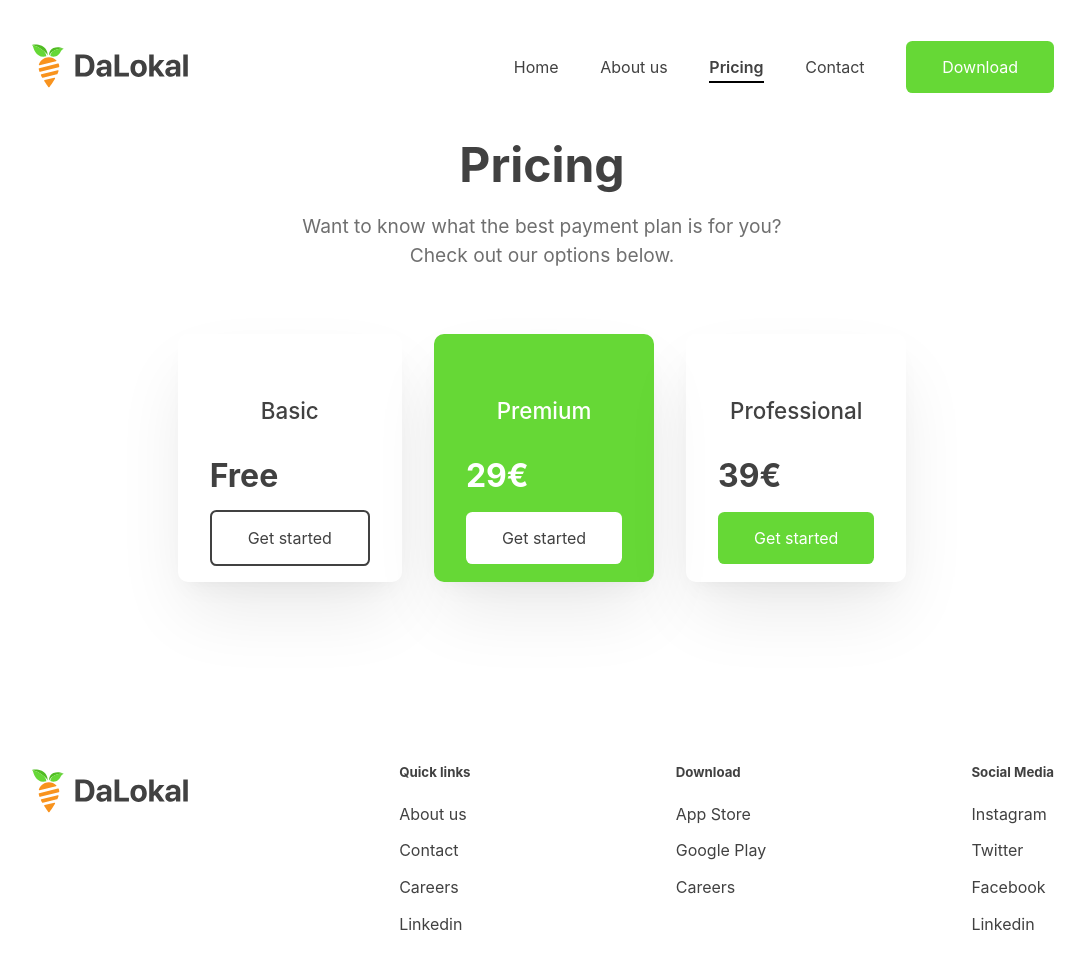
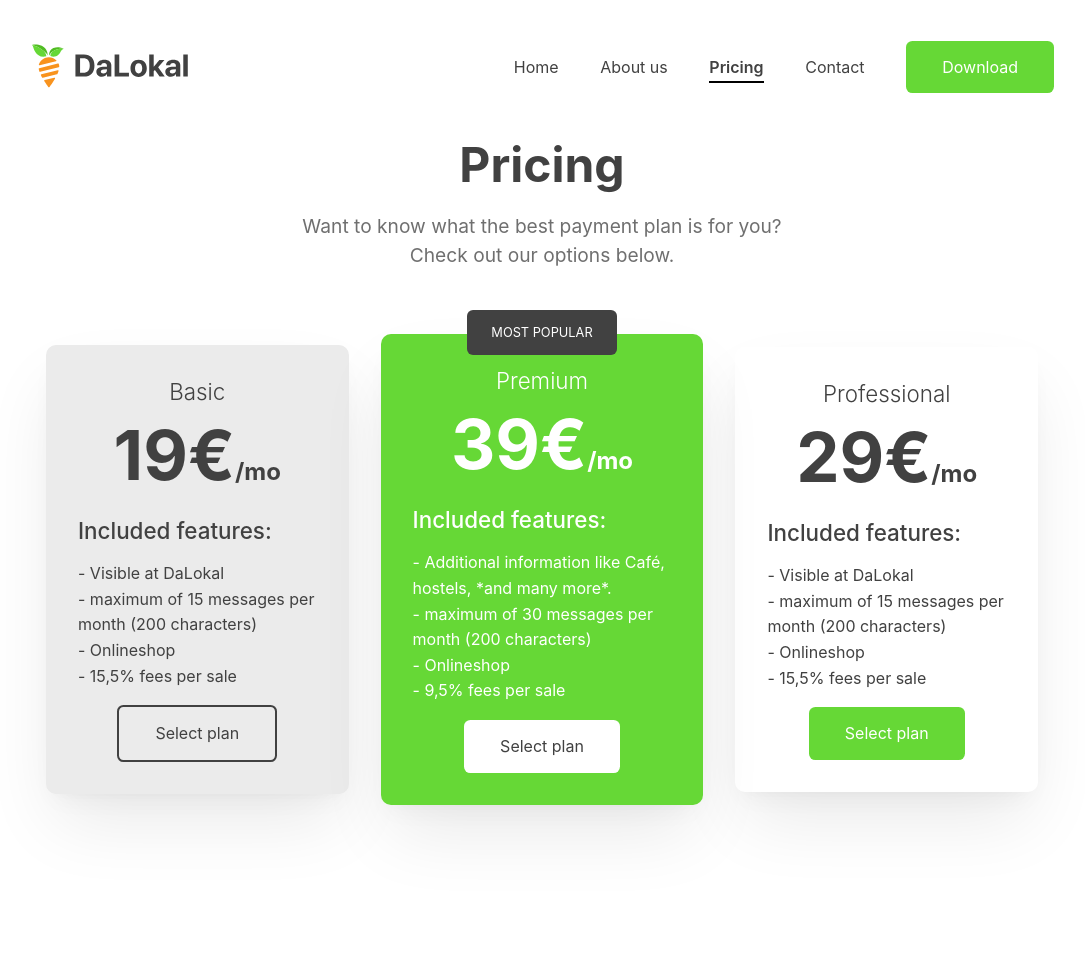
Before and after one commit to gontsolov/dalokal-website-public, a plain HTML site: page html/pricing.html in a window 1280 px wide. Shown: the top 954 px of the page, without its empty margins (98-1183 px from the left). Drawn offline with Linux system fonts and the light colour scheme.

Commit message:
more pricing styling added + contact form

```diff
--- a/css/styles.css
+++ b/css/styles.css
@@ -169,7 +169,7 @@ li:last-child {
 }
 
 .outline-dark {
-  background-color: white;
+  background-color: #ebebeb;
   border: 2px solid var(--col-black);
 }
 
@@ -300,7 +300,7 @@ li:last-child {
   cursor: pointer;
 }
 
-.email-input-box {
+.input-box {
   background-color: #f2f2f2;
   border: 1px solid #f2f2f2;
   padding: 1rem 8rem 1rem 1.5rem;
@@ -369,11 +369,11 @@ li:last-child {
 
 .team-member:hover {
   box-shadow:
-          0 1.2px 3.4px -2px rgba(0, 0, 0, 0.05),
-          0 3px 8.7px -2px rgba(0, 0, 0, 0.059),
-          0 6.2px 17.7px -2px rgba(0, 0, 0, 0.073),
+          0 1.2px 3.4px -2px rgba(0, 0, 0, 0.03),
+          0 3px 8.7px -2px rgba(0, 0, 0, 0.05),
+          0 6.2px 17.7px -2px rgba(0, 0, 0, 0.05),
           0 12.8px 36.5px -2px rgba(0, 0, 0, 0.11),
-          0 35px 100px -2px rgba(0, 0, 0, 0.22)
+          0 35px 100px -2px rgba(0, 0, 0, 0.1)
 ;
   transform: translateY(-2px) scale(1.02);
 }
@@ -413,19 +413,91 @@ li:last-child {
           0 35px 73px -9px rgba(0, 0, 0, 0.09);
   border-radius: 10px;
   margin: 0 1rem;
+  display: flex;
+  flex-direction: column;
+  align-items: center;
+}
+
+.plan-name {
+  margin: 0 0 0.3rem;
+  font-weight: 300;
+  font-size: 1.4rem;
+}
+
+.price {
+  font-size: 4.3rem;
+}
+
+.month {
+  font-size: 1.5rem;
+}
+
+.most-popular {
+  position: absolute;
+  top: -24px;
+  padding: 0.8rem 1.5rem;
+  background-color: var(--col-black);
+  display: flex;
+  justify-content: center;
+  align-items: center;
+  border-radius: 6px;
+}
+
+.most-popular-text {
+  text-align: center;
+  padding: 0;
+  margin: 0;
+  font-size: 0.8rem;
 }
 
 .option1 {
-
+  background-color: #ebebeb;
 }
 
 .option2 {
   background-color: var(--col-green);
   color: white;
+  position: relative;
 }
 
 .option3 {
 
+}
+
+.feature-list {
+  display: flex;
+  flex-direction: column;
+  list-style-type: none;
+  padding: 0;
+  line-height: 1.6;
+}
+
+.feature-list li {
+  padding: 0;
+  /*max-width: 80%;*/
+}
+
+.features {
+  margin: 1rem 0 0;
+  align-self: flex-start;
+}
+
+.color-inherit {
+  color: inherit;
+}
+
+/*CONTACT FORM*/
+
+.form {
+  display: flex;
+  flex-direction: column;
+  max-width: 30%;
+  margin: 0 auto;
+}
+
+.label {
+  margin: 1.2rem 0 0.5rem;
+  font-family: var(--ff-primary);
 }
 
 /*FOOTER*/
@@ -476,17 +548,27 @@ li:last-child {
   background-color: #51c31f;
   /* Button Shadow Plugin */
 
-  box-shadow: 0px 56px 123px rgba(28, 197, 21, 0.15),
-    0px 36.2963px 72px rgba(28, 197, 21, 0.12),
-    0px 22px 39.1778px rgba(28, 197, 21, 0.13),
-    0px 11.2px 19.9875px rgba(28, 197, 21, 0.1),
-    0px 4.56296px 10.0222px rgba(28, 197, 21, 0.0981481),
-    0px 1.03704px 4.84028px rgba(28, 197, 21, 0.05);
+  box-shadow: 0 56px 123px rgba(28, 197, 21, 0.15),
+    0 36.2963px 72px rgba(28, 197, 21, 0.12),
+    0 22px 39.1778px rgba(28, 197, 21, 0.13),
+    0 11.2px 19.9875px rgba(28, 197, 21, 0.1),
+    0 4.56296px 10.0222px rgba(28, 197, 21, 0.0981481),
+    0 1.03704px 4.84028px rgba(28, 197, 21, 0.05);
 }
 
 .outline:hover {
   background-color: white;
   color: var(--col-black);
+}
+
+.dark:hover {
+  background-color: white;
+}
+
+.outline-dark:hover {
+  background-color: var(--col-grey);
+  color: white;
+  box-shadow: none !important;
 }
 
 .outline:hover a {
@@ -506,7 +588,7 @@ li:last-child {
 
 /*FOCUS*/
 
-.email-input-box:focus {
+.input-box:focus {
   outline: none !important;
   border: 1px solid var(--col-green);
 }
--- a/html/pricing.html
+++ b/html/pricing.html
@@ -40,22 +40,43 @@
 
     <div class="w-container pricing">
       <div class="option option1">
-        <h4>Basic</h4>
-        <h3>Free</h3>
-        <ul></ul>
-        <a href="#" class="button dark outline-dark">Get started</a>
+        <h4 class="plan-name">Basic</h4>
+        <h3 class="price">19€<span class="month">/mo</span></h3>
+        <h4 class="features">Included features:</h4>
+        <ul class="feature-list">
+          <li>- Visible at DaLokal</li>
+          <li>- maximum of 15 messages per month (200 characters)</li>
+          <li>- Onlineshop</li>
+          <li>- 15,5% fees per sale</li>
+        </ul>
+        <a href="#" class="button dark outline-dark">Select plan</a>
       </div>
       <div class="option option2">
-        <h4 style="color: inherit">Premium</h4>
-        <h3 style="color: inherit">29€</h3>
-        <ul></ul>
-        <a href="#" class="button dark">Get started</a>
+        <div class="most-popular">
+          <p class="color-inherit most-popular-text">MOST POPULAR</p>
+        </div>
+        <h4 class="color-inherit plan-name">Premium</h4>
+        <h3 class="color-inherit price">39€<span class="month color-inherit">/mo</span></h3>
+        <h4 class=" color-inherit features">Included features:</h4>
+        <ul class="feature-list color-inherit">
+          <li class="color-inherit">- Additional information like Café, hostels, *and many more*.</li>
+          <li class="color-inherit">- maximum of 30 messages per month (200 characters)</li>
+          <li class="color-inherit">- Onlineshop</li>
+          <li class="color-inherit">- 9,5% fees per sale</li>
+        </ul>
+        <a href="#" class="button dark">Select plan</a>
       </div>
       <div class="option option3">
-        <h4>Professional</h4>
-        <h3>39€</h3>
-        <ul></ul>
-        <a href="#" class="button">Get started</a>
+        <h4 class="plan-name">Professional</h4>
+        <h3 class="price">29€<span class="month">/mo</span></h3>
+        <h4 class="features">Included features:</h4>
+        <ul class="feature-list">
+          <li>- Visible at DaLokal</li>
+          <li>- maximum of 15 messages per month (200 characters)</li>
+          <li>- Onlineshop</li>
+          <li>- 15,5% fees per sale</li>
+        </ul>
+        <a href="#" class="button">Select plan</a>
       </div>
     </div>
 
```
Also changed, not shown: html/contact.html (+14 -0 lines), html/index.html (+1 -1 lines).
